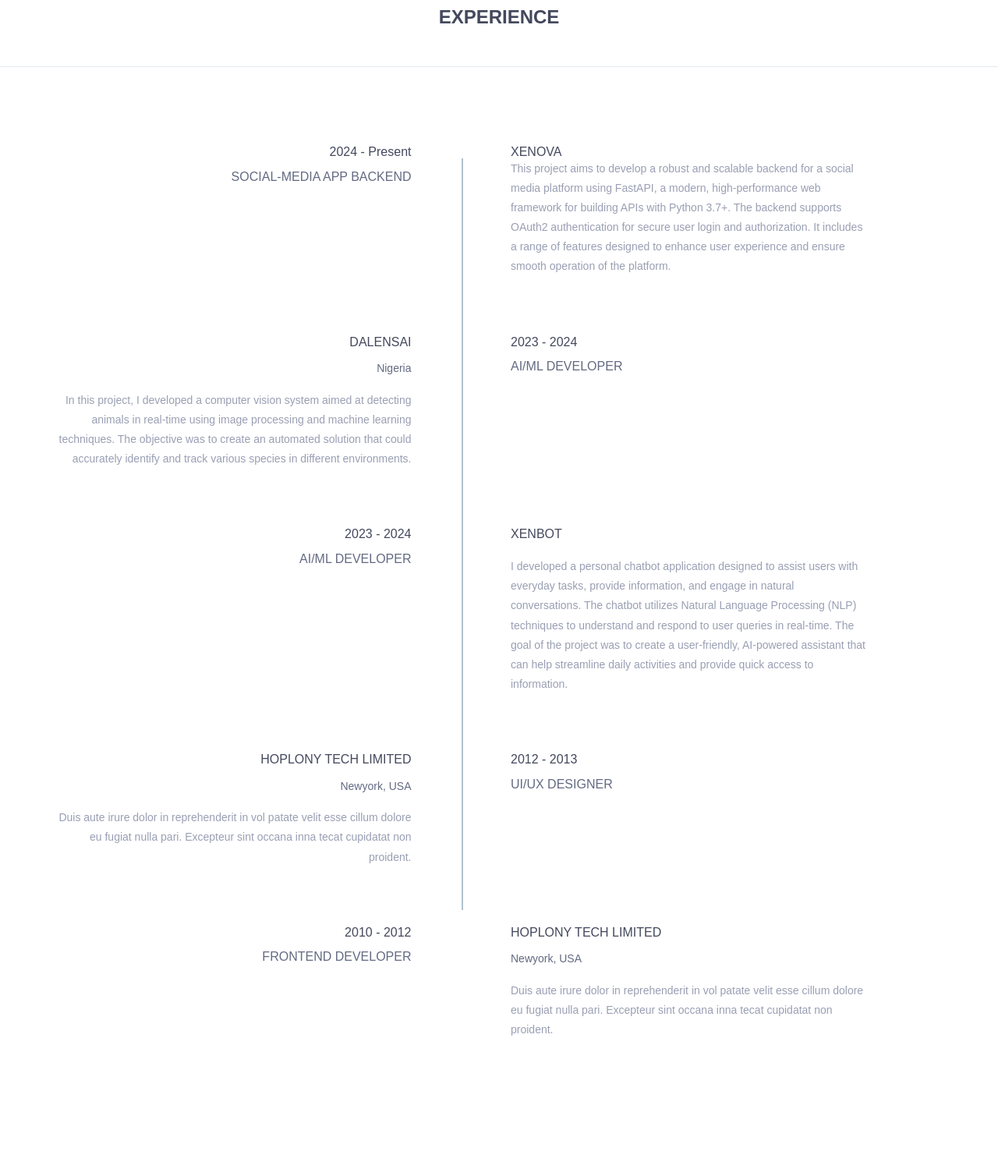
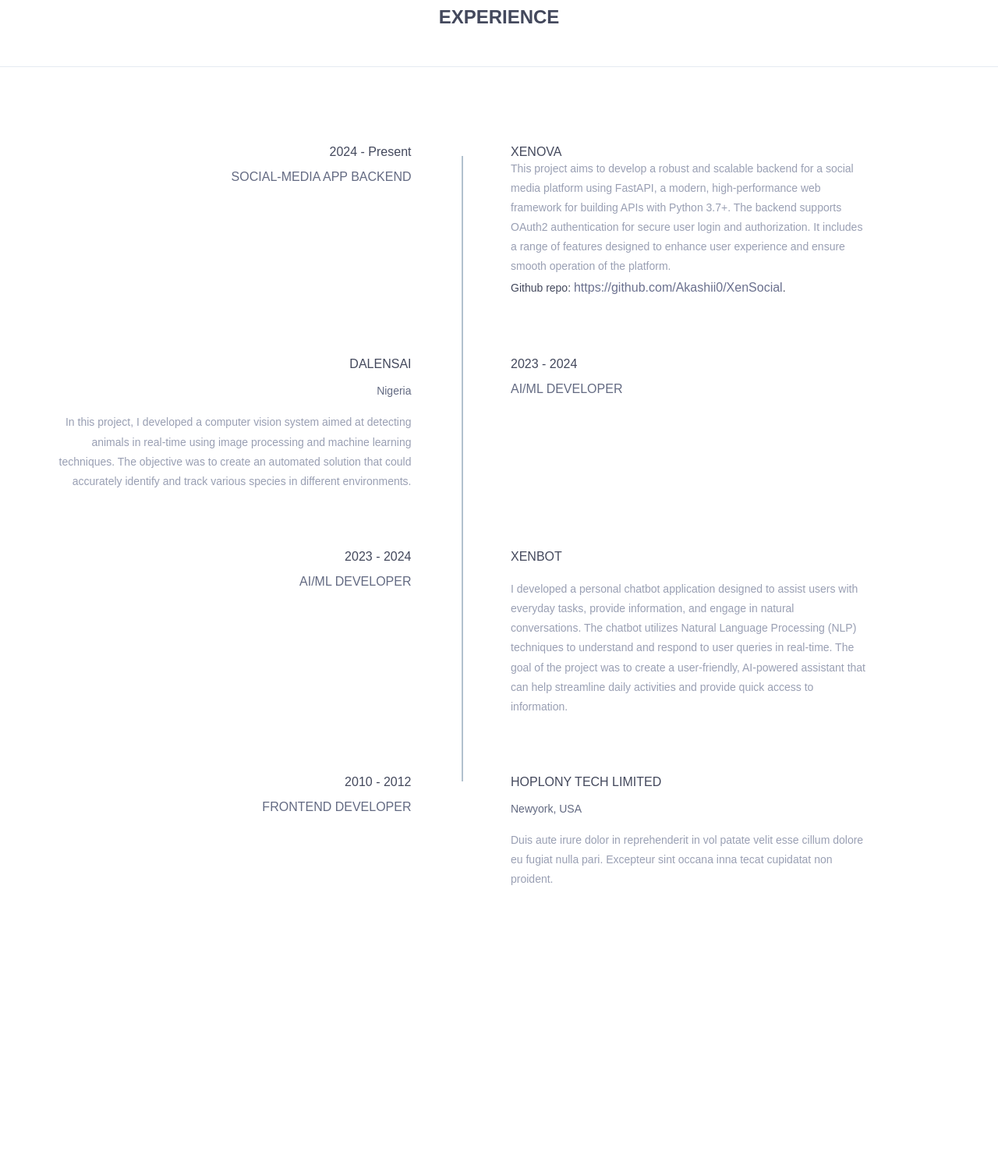
Before and after one commit to Akashii0/Portfolio, a FastAPI app: page / in a window 1280 px wide. Shown: the part 3142-4650 px from the top of the page at 78% size. After the commit the page ends 4277 px from the top, so only its background shows below. Run offline with FastAPI, Linux system fonts and the light colour scheme; some libraries are stand-ins or nearby versions; some web fonts are replaced.

Commit message:
updated index.html

```diff
--- a/templates/index.html
+++ b/templates/index.html
@@ -343,6 +343,7 @@
 													<p class="description">
 														This project aims to develop a robust and scalable backend for a social media platform using FastAPI, a modern, high-performance web framework for building APIs with Python 3.7+. The backend supports OAuth2 authentication for secure user login and authorization. It includes a range of features designed to enhance user experience and ensure smooth operation of the platform.
 													</p>
+													<p>Github repo: <a href="https://github.com/Akashii0/XenSocial">https://github.com/Akashii0/XenSocial</a>.</p>
 												</div><!--/.timeline-content-->
 											</div><!--/.timeline-->
 										</div><!--/.col-->
@@ -418,44 +419,6 @@
 							<li>
 								<div class="single-timeline-box fix">
 									<div class="row">
-										<div class="col-md-offset-1 col-md-5 experience-time-responsive">
-											<div class="experience-time">
-												<h2>
-													<span><i class="fa fa-circle" aria-hidden="true"></i></span>
-													2012 - 2013
-												</h2>
-												<h3>UI/UX designer</h3>
-											</div><!--/.experience-time-->
-										</div><!--/.col-->
-										<div class="col-md-5">
-											<div class="timeline">
-												<div class="timeline-content text-right">
-													<h4 class="title">
-														hoplony tech limited
-													</h4>
-													<h5>newyork, USA</h5>
-													<p class="description">
-														Duis aute irure dolor in reprehenderit in vol patate velit esse cillum dolore eu fugiat nulla pari. Excepteur sint occana inna tecat cupidatat non proident.
-													</p>
-												</div><!--/.timeline-content-->
-											</div><!--/.timeline-->
-										</div><!--/.col-->
-										<div class="col-md-offset-1 col-md-5 experience-time-main">
-											<div class="experience-time">
-												<h2>
-													<span><i class="fa fa-circle" aria-hidden="true"></i></span>
-													2012 - 2013
-												</h2>
-												<h3>UI/UX designer</h3>
-											</div><!--/.experience-time-->
-										</div><!--/.col-->
-									</div>
-								</div><!--/.single-timeline-box-->
-							</li>
-
-							<li>
-								<div class="single-timeline-box fix">
-									<div class="row">
 										<div class="col-md-5">
 											<div class="experience-time text-right">
 												<h2>2010 - 2012</h2>
```
